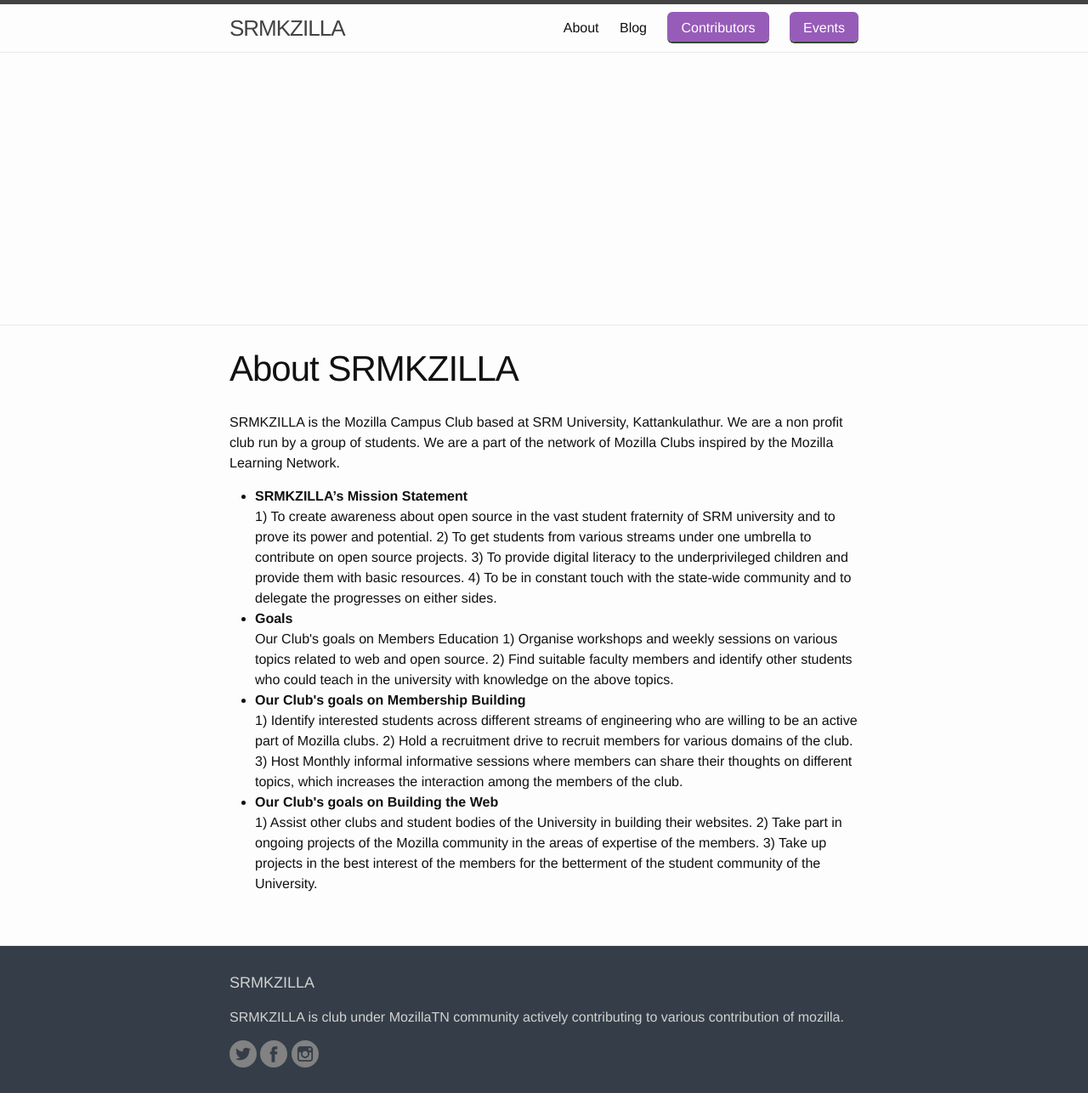
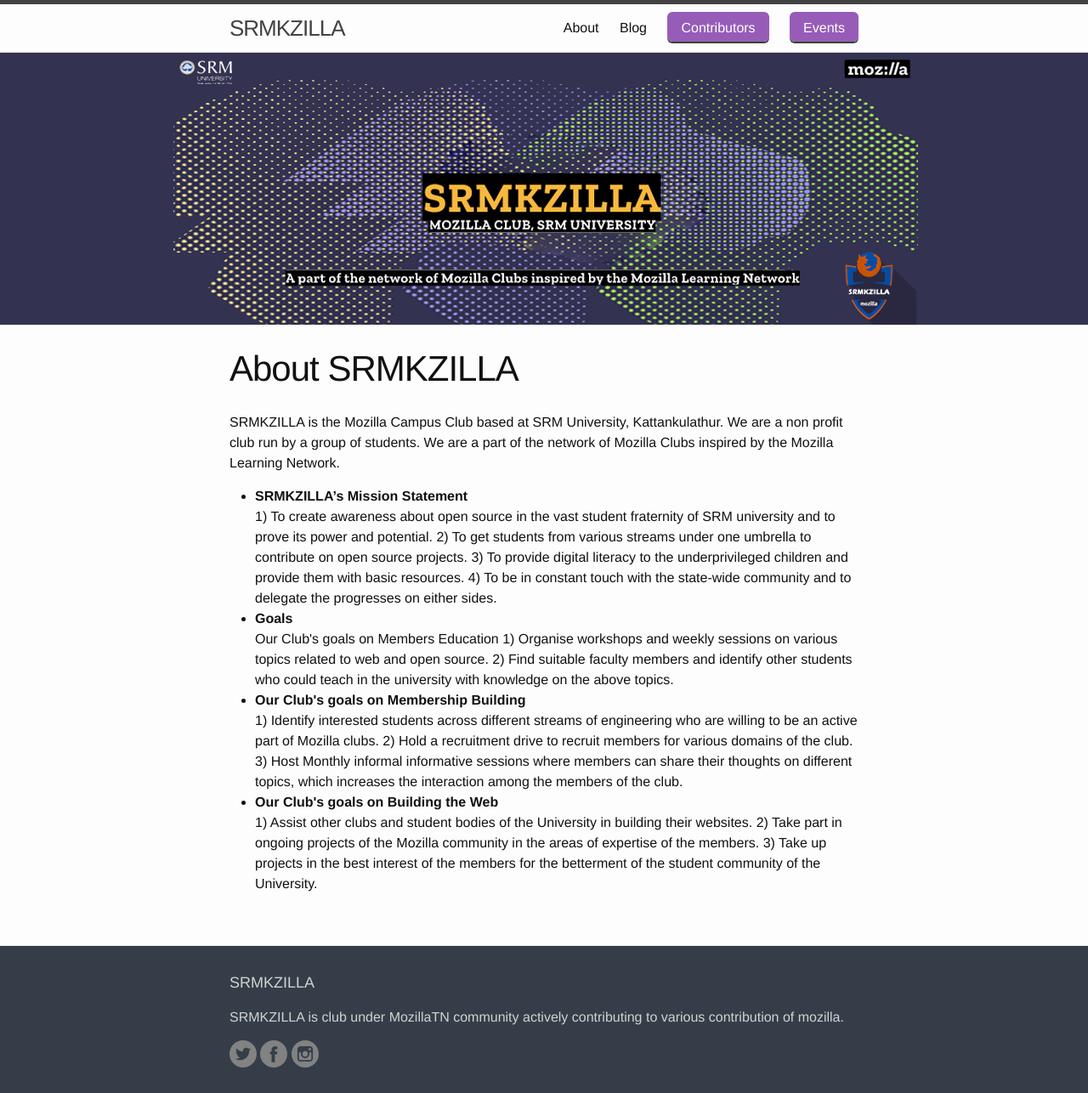
Before and after one commit to MozillaTN/srmkzilla, a Jekyll site: the page built from docs/about.md, in a window 1280 px wide. Shown: the whole page at 85% size. Built offline with Jekyll 4.4.1, drawn with Linux system fonts in a browser that asks for light colours.

Commit message:
Tweaked.

```diff
--- a/docs/about.md
+++ b/docs/about.md
@@ -3,7 +3,7 @@
 navigation_title: About
 title: About SRMKZILLA
 permalink: /about/
-cover: 'assets/cover_new.jpg'
+cover: 'https://mozillatn.github.io/srmkzilla/assets/cover_new.jpg'
 ---
 
 SRMKZILLA is the Mozilla Campus Club based at SRM University, Kattankulathur. We are a non profit club run by a group of students. We are a part of the network of Mozilla Clubs inspired by the Mozilla Learning Network.
--- a/docs/index.html
+++ b/docs/index.html
@@ -1,6 +1,6 @@
 ---
 layout: default
-cover: 'assets/cover_new.jpg
+cover: 'https://mozillatn.github.io/srmkzilla/assets/cover_new.jpg'
 ---
 
 
```
